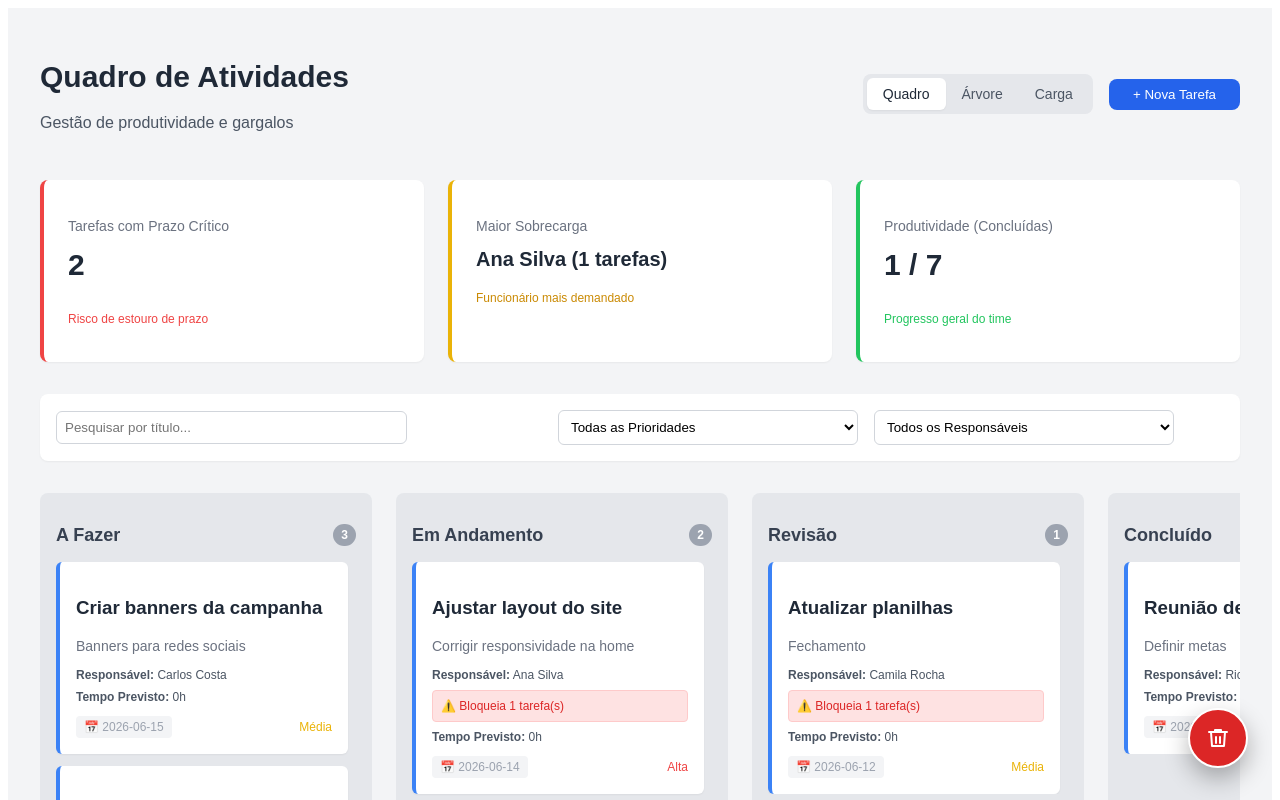
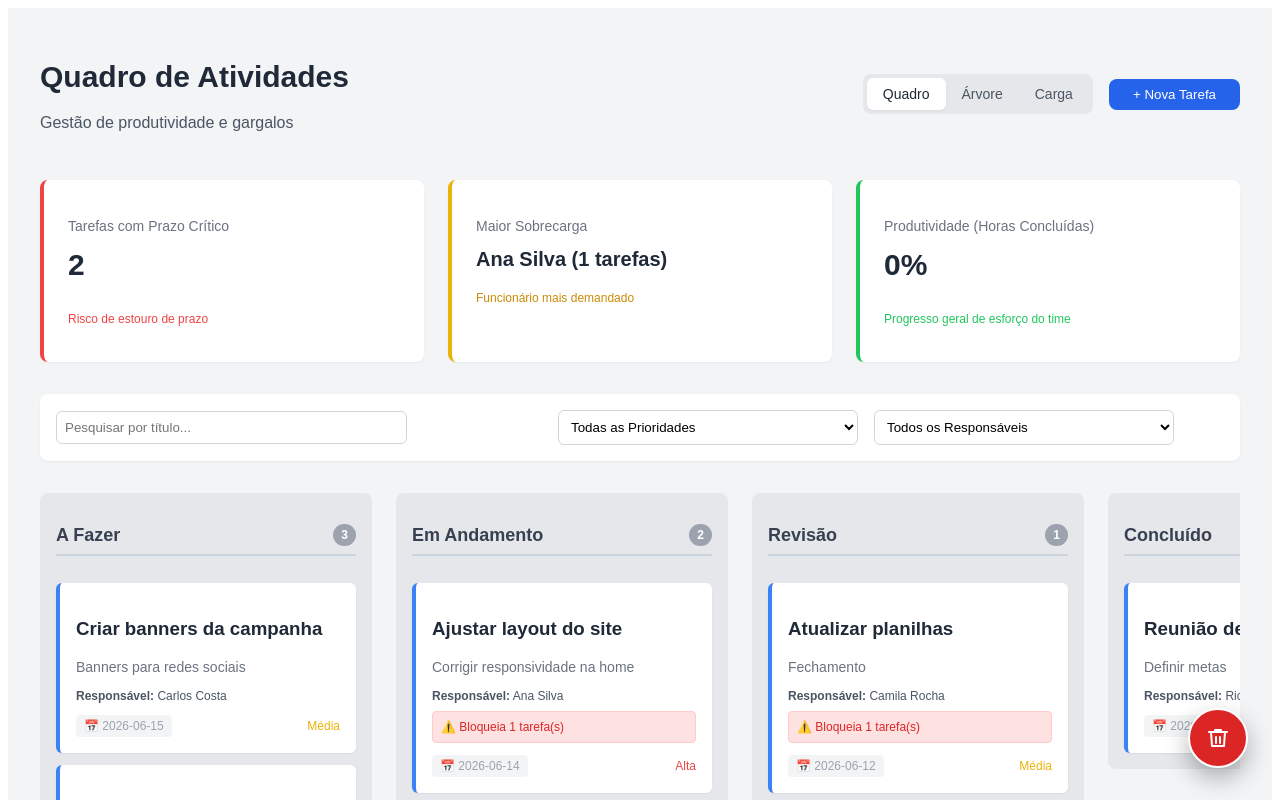
Before and after one commit to joaogabriel700/gerenciador-tarefas-equipe, a React (Vite) app: page / in a window 1280 px wide. Shown: the top 800 px of the page. Built offline with nearby package versions, Linux system fonts and the light colour scheme.

Commit message:
Atualização da métrica de produtividade

```diff
--- a/src/App.tsx
+++ b/src/App.tsx
@@ -148,7 +148,10 @@ export default function App() {
     ? `${getUserName(idMaisSobrecargado)} (${contagemSobrecarga[idMaisSobrecargado]} tarefas)`
     : 'Nenhuma';
 
-  const concluidas = tasks.filter(t => t.status === 'Concluído').length;
+  // Métricas baseadas em Horas (Esforço)
+  const totalHorasGeral = tasks.reduce((acc, t) => acc + ((t as any).estimatedHours || 0), 0);
+  const totalHorasConcluidas = tasks.filter(t => t.status === 'Concluído').reduce((acc, t) => acc + ((t as any).estimatedHours || 0), 0);
+  const percentualProdutividade = totalHorasGeral > 0 ? Math.round((totalHorasConcluidas / totalHorasGeral) * 100) : 0;
 
   // Cálculos para o painel de carga de trabalho
   const cargasPorUsuario = mockUsers.map(user => {
@@ -214,10 +217,12 @@ export default function App() {
           <p style={{ fontSize: '1.25rem', fontWeight: '700', color: '#1f2937', marginTop: '8px', whiteSpace: 'nowrap', overflow: 'hidden', textOverflow: 'ellipsis' }}>{sobrecargaTexto}</p>
           <p style={{ fontSize: '0.75rem', color: '#ca8a04', marginTop: '4px' }}>Funcionário mais demandado</p>
         </div>
+
+        {/* CARD DE PRODUTIVIDADE ALTERADO PARA PORCENTAGEM */}
         <div style={{ backgroundColor: '#ffffff', padding: '24px', borderRadius: '8px', boxShadow: '0 1px 2px 0 rgba(0, 0, 0, 0.05)', borderLeft: '4px solid #22c55e' }}>
-          <h3 style={{ color: '#6b7280', fontSize: '0.875rem', fontWeight: '500' }}>Produtividade (Concluídas)</h3>
-          <p style={{ fontSize: '1.875rem', fontWeight: '700', color: '#1f2937', marginTop: '8px' }}>{concluidas} / {tasks.length}</p>
-          <p style={{ fontSize: '0.75rem', color: '#22c55e', marginTop: '4px' }}>Progresso geral do time</p>
+          <h3 style={{ color: '#6b7280', fontSize: '0.875rem', fontWeight: '500' }}>Produtividade (Horas Concluídas)</h3>
+          <p style={{ fontSize: '1.875rem', fontWeight: '700', color: '#1f2937', marginTop: '8px' }}>{percentualProdutividade}%</p>
+          <p style={{ fontSize: '0.75rem', color: '#22c55e', marginTop: '4px' }}>Progresso geral de esforço do time</p>
         </div>
       </div>
 
@@ -260,16 +265,16 @@ export default function App() {
 
       {/* MODOS DE VISUALIZAÇÃO */}
       {modoVisao === 'quadro' ? (
-        /* KANBAN TRADICIONAL */
-        <div style={{ display: 'flex', gap: '24px', overflowX: 'auto', paddingBottom: '4px' }}>
+        /* KANBAN HORIZONTAL - CATEGORIAS LADO A LADO */
+        <div style={{ display: 'flex', gap: '24px', overflowX: 'auto', paddingBottom: '24px', alignItems: 'flex-start' }}>
           {colunas.map((coluna) => (
             <div
               key={coluna}
-              style={{ backgroundColor: '#e5e7eb', padding: '16px', borderRadius: '8px', minWidth: '300px', width: '300px', display: 'flex', flexDirection: 'column', maxHeight: '600px' }}
+              style={{ backgroundColor: '#e5e7eb', padding: '16px', borderRadius: '8px', minWidth: '300px', width: '300px', display: 'flex', flexDirection: 'column', gap: '12px', maxHeight: '600px', overflowY: 'auto' }}
               onDragOver={handleDragOver}
               onDrop={(e) => handleDrop(e, coluna)}
             >
-              <h2 style={{ fontWeight: '700', fontSize: '1.125rem', marginBottom: '16px', color: '#374151', display: 'flex', justifyContent: 'space-between', alignItems: 'center' }}>
+              <h2 style={{ fontWeight: '700', fontSize: '1.125rem', color: '#374151', display: 'flex', justifyContent: 'space-between', alignItems: 'center', borderBottom: '2px solid #cbd5e1', paddingBottom: '8px' }}>
                 {coluna}
                 <span style={{ backgroundColor: '#9ca3af', color: '#ffffff', fontSize: '0.75rem', padding: '4px 8px', borderRadius: '9999px' }}>
                   {tasks
@@ -281,7 +286,7 @@ export default function App() {
                 </span>
               </h2>
 
-              <div style={{ display: 'flex', flexDirection: 'column', gap: '12px', overflowY: 'auto', paddingRight: '8px' }}>
+              <div style={{ display: 'flex', flexDirection: 'column', gap: '12px' }}>
                 {tasks
                   .filter((task) => task.status === coluna)
                   .filter(task => task.title.toLowerCase().includes(buscaTitulo.toLowerCase()))
@@ -308,10 +313,6 @@ export default function App() {
                           ⚠️ Bloqueia {task.blocksTasks.length} tarefa(s)
                         </div>
                       )}
-
-                      <div style={{ marginTop: '8px', fontSize: '0.75rem', color: '#4b5563' }}>
-                        <strong>Tempo Previsto:</strong> {task.estimatedHours || 0}h
-                      </div>
 
                       <div style={{ marginTop: '12px', display: 'flex', justifyContent: 'space-between', alignItems: 'center', fontSize: '0.75rem', fontWeight: '500', color: '#9ca3af' }}>
                         <span style={{ backgroundColor: '#f3f4f6', padding: '4px 8px', borderRadius: '4px' }}>
@@ -471,14 +472,14 @@ export default function App() {
           </div>
         </div>
       ) : (
-        /* VISUALIZAÇÃO DE CARGA DE TRABALHO POR FUNCIONÁRIO RANKEADA E COM FAIXAS COLORIDAS */
+        /* VISUALIZAÇÃO DE CARGA DE TRABALHO RANKEADA E COM FAIXAS DE ALERTA */
         <div style={{ backgroundColor: '#ffffff', padding: '32px', borderRadius: '12px', boxShadow: '0 1px 2px 0 rgba(0, 0, 0, 0.05)', border: '1px solid #d1d5db', maxWidth: '800px', margin: '0 auto' }}>
           <h2 style={{ fontSize: '1.125rem', fontWeight: '700', color: '#1f2937', marginBottom: '24px', borderBottom: '1px solid #e5e7eb', paddingBottom: '12px' }}>Carga de Trabalho (Horas Previstas por Colaborador)</h2>
 
           <div style={{ display: 'flex', flexDirection: 'column', gap: '20px' }}>
             {cargasRankeadas.map(item => {
-              // Definir a faixa de carga (comparado à média geral)
-              // Vermelho: > 125% da média, Verde: < 75% da média, Amarelo: Normal
+              // Comparação com a média geral:
+              // Vermelho: > 125%, Verde: < 75%, Amarelo: Normal
               let faixaBorda = '#e5e7eb';
               let faixaFundo = '#f9fafb';
               let faixaTexto = '#4b5563';
@@ -490,17 +491,17 @@ export default function App() {
                   faixaBorda = '#fca5a5';
                   faixaFundo = '#fef2f2';
                   faixaTexto = '#991b1b';
-                  indicadorTexto = '⚠️ Acima da média (Alta Carga)';
+                  indicadorTexto = '🔴 Muita carga de trabalho (Acima da média)';
                 } else if (percentual < 0.75) {
                   faixaBorda = '#86efac';
                   faixaFundo = '#f0fdf4';
                   faixaTexto = '#14532d';
-                  indicadorTexto = '🟢 Abaixo da média (Baixa Carga)';
+                  indicadorTexto = '🟢 Pouca carga de trabalho (Abaixo da média)';
                 } else {
                   faixaBorda = '#fde047';
                   faixaFundo = '#feffe0';
                   faixaTexto = '#713f12';
-                  indicadorTexto = '🟡 Na média (Carga Normal)';
+                  indicadorTexto = '🟡 Carga de trabalho normal';
                 }
               }
 
@@ -508,14 +509,14 @@ export default function App() {
                 <div key={item.user.id} style={{ border: '2px solid', borderColor: faixaBorda, padding: '16px', borderRadius: '10px', backgroundColor: faixaFundo, transition: 'all 0.3s' }}>
                   <div style={{ display: 'flex', justifyContent: 'space-between', marginBottom: '8px', fontWeight: '700', fontSize: '0.975rem', color: '#111827' }}>
                     <span>{item.user.name}</span>
-                    <span>Total: {item.totalHoras} Horas</span>
+                    <span>Total: {item.totalHoras}</span>
                   </div>
 
                   <div style={{ display: 'flex', justifyContent: 'space-between', alignItems: 'center', marginBottom: '12px' }}>
                     <span style={{ fontSize: '0.6875rem', fontWeight: '600', padding: '4px 8px', borderRadius: '9999px', backgroundColor: faixaBorda, color: faixaTexto }}>
                       {indicadorTexto}
                     </span>
-                    <span style={{ fontSize: '0.6875rem', color: '#6b7280' }}>Média da equipe: {Math.round(mediaGeralHoras)}h</span>
+                    <span style={{ fontSize: '0.6875rem', color: '#6b7280' }}>Média da equipe: {Math.round(mediaGeralHoras)}</span>
                   </div>
 
                   {item.tarefasUser.length > 0 ? (
@@ -527,7 +528,7 @@ export default function App() {
                           style={{ display: 'flex', justifyContent: 'space-between', padding: '8px 12px', backgroundColor: '#ffffff', border: '1px solid #e5e7eb', borderRadius: '6px', fontSize: '0.75rem', cursor: 'pointer' }}
                         >
                           <span style={{ fontWeight: '500' }}>{t.title}</span>
-                          <span style={{ color: '#2563eb', fontWeight: '700' }}>{(t as any).estimatedHours || 0}h</span>
+                          <span style={{ color: '#2563eb', fontWeight: '700' }}>{(t as any).estimatedHours || 0}</span>
                         </div>
                       ))}
                     </div>
@@ -714,7 +715,7 @@ export default function App() {
                   <select
                     style={{ marginTop: '4px', width: '100%', borderRadius: '6px', border: '1px solid #d1d5db', padding: '8px', fontSize: '0.875rem', backgroundColor: '#ffffff', outline: 'none' }}
                     value={novaTarefa.priority || 'Média'}
-                    onChange={e => setNovaTarefa({ ...novaTarefa, priority: e.target.value as Priority })}
+                    onChange={e => setNovaTarefa({ ...TarefaEditandoObj(tarefaEditando), priority: e.target.value as Priority } as any)}
                   >
                     <option value="Baixa">Baixa</option>
                     <option value="Média">Média</option>
@@ -746,3 +747,7 @@ export default function App() {
     </div>
   );
 }
+
+function TarefaEditandoObj(val: any) {
+  return val || {};
+}
```
